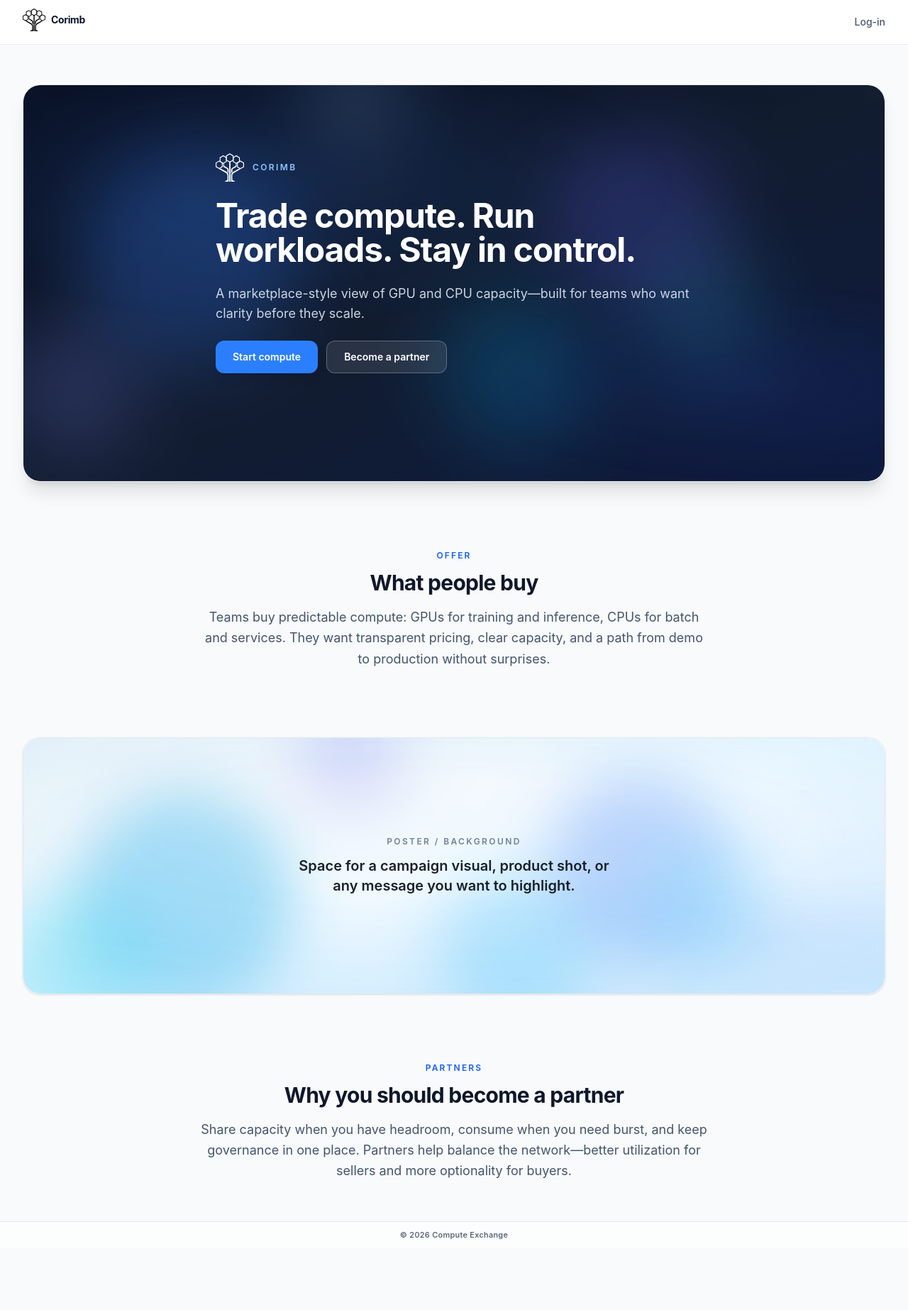
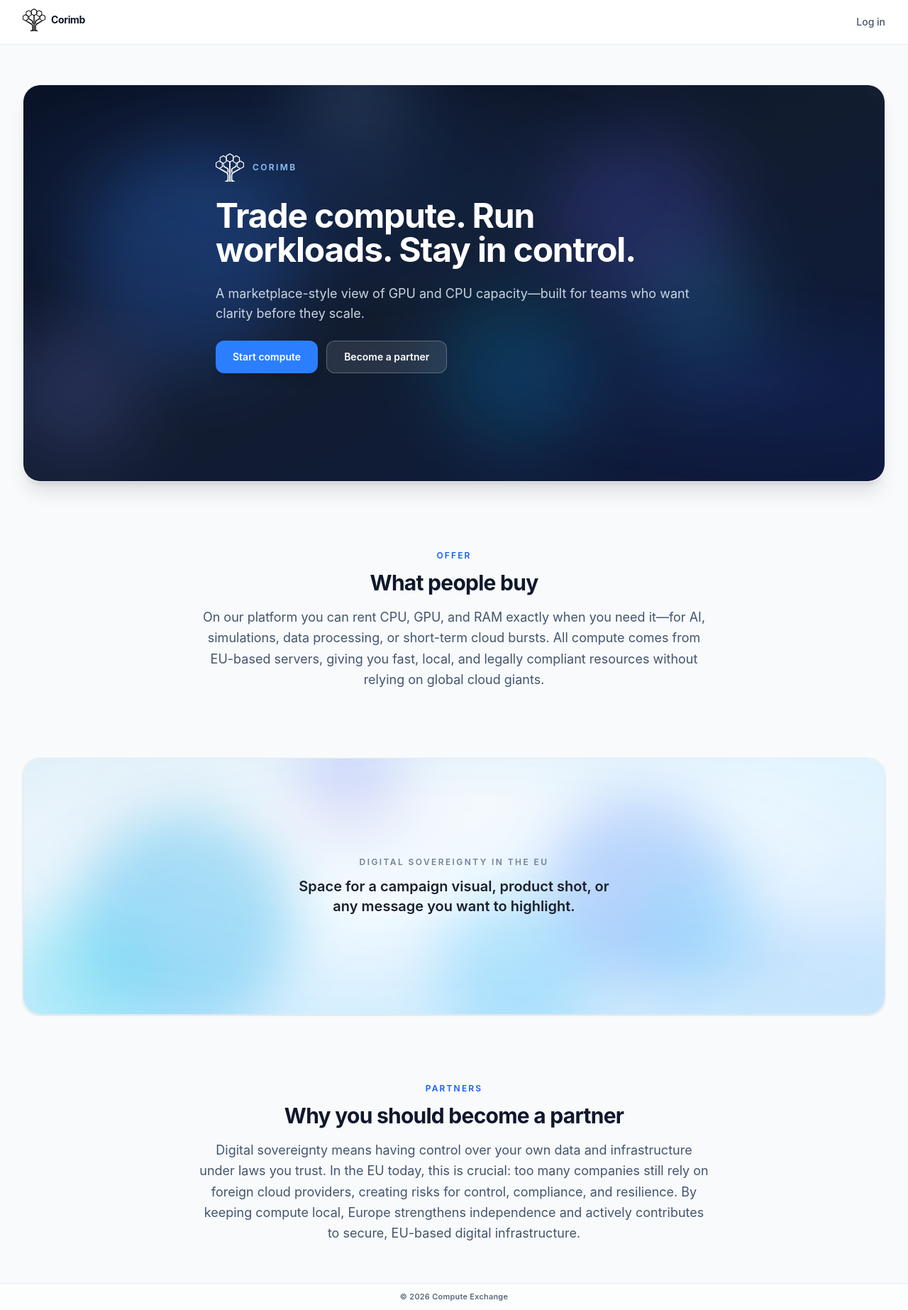
Before and after one commit to AliRasikh/compute-share-on-premise, a Next.js app: page / in a window 1280 px wide. Shown: the whole page at 71% size. Before the commit the page ends 1758 px from the top, so only its background shows below. Built offline with nearby package versions, Linux system fonts and the light colour scheme.

Commit message:
smal fixes

```diff
--- a/src/app/home/HomePageClient.tsx
+++ b/src/app/home/HomePageClient.tsx
@@ -20,13 +20,13 @@ export function HomePageClient() {
           <HomeTextSection
             eyebrow="Offer"
             title="What people buy"
-            body="Teams buy predictable compute: GPUs for training and inference, CPUs for batch and services. They want transparent pricing, clear capacity, and a path from demo to production without surprises."
+            body="On our platform you can rent CPU, GPU, and RAM exactly when you need it—for AI, simulations, data processing, or short-term cloud bursts. All compute comes from EU-based servers, giving you fast, local, and legally compliant resources without relying on global cloud giants."
           />
         </AnimatedSection>
 
         <AnimatedSection delay={0.05}>
           <HomePosterSection
-            title="Poster / background"
+            title="Digital Sovereignty in the EU"
             subtitle="Space for a campaign visual, product shot, or any message you want to highlight."
           />
         </AnimatedSection>
@@ -36,7 +36,7 @@ export function HomePageClient() {
             id="partner"
             eyebrow="Partners"
             title="Why you should become a partner"
-            body="Share capacity when you have headroom, consume when you need burst, and keep governance in one place. Partners help balance the network—better utilization for sellers and more optionality for buyers."
+            body="Digital sovereignty means having control over your own data and infrastructure under laws you trust. In the EU today, this is crucial: too many companies still rely on foreign cloud providers, creating risks for control, compliance, and resilience. By keeping compute local, Europe strengthens independence and actively contributes to secure, EU-based digital infrastructure."
           />
         </AnimatedSection>
       </main>
--- a/src/components/home/HomePosterSection.tsx
+++ b/src/components/home/HomePosterSection.tsx
@@ -17,7 +17,7 @@ export function HomePosterSection({ title, subtitle }: HomePosterSectionProps) {
       {title ? (
         <p className="text-xs font-semibold uppercase tracking-[0.2em] text-[#718096]">{title}</p>
       ) : null}
-      <p className="mt-3 max-w-md text-lg font-semibold text-[#1a202c] sm:text-xl">
+      <p className="mt-3 text-lg text-[#1a202c] sm:text-xl">
         {subtitle ?? "Your message here"}
       </p>
     </>
--- a/src/components/home/MarketingHeader.tsx
+++ b/src/components/home/MarketingHeader.tsx
@@ -52,7 +52,7 @@ export function MarketingHeader() {
         <nav className="flex items-center gap-4 text-sm font-medium text-slate-600">
           <motion.div whileHover={{ y: -1 }} whileTap={{ scale: 0.97 }} transition={linkSpring}>
             <Link href="/" className="transition hover:text-slate-900">
-              Log-in
+              Log in
             </Link>
           </motion.div>
         </nav>
```
